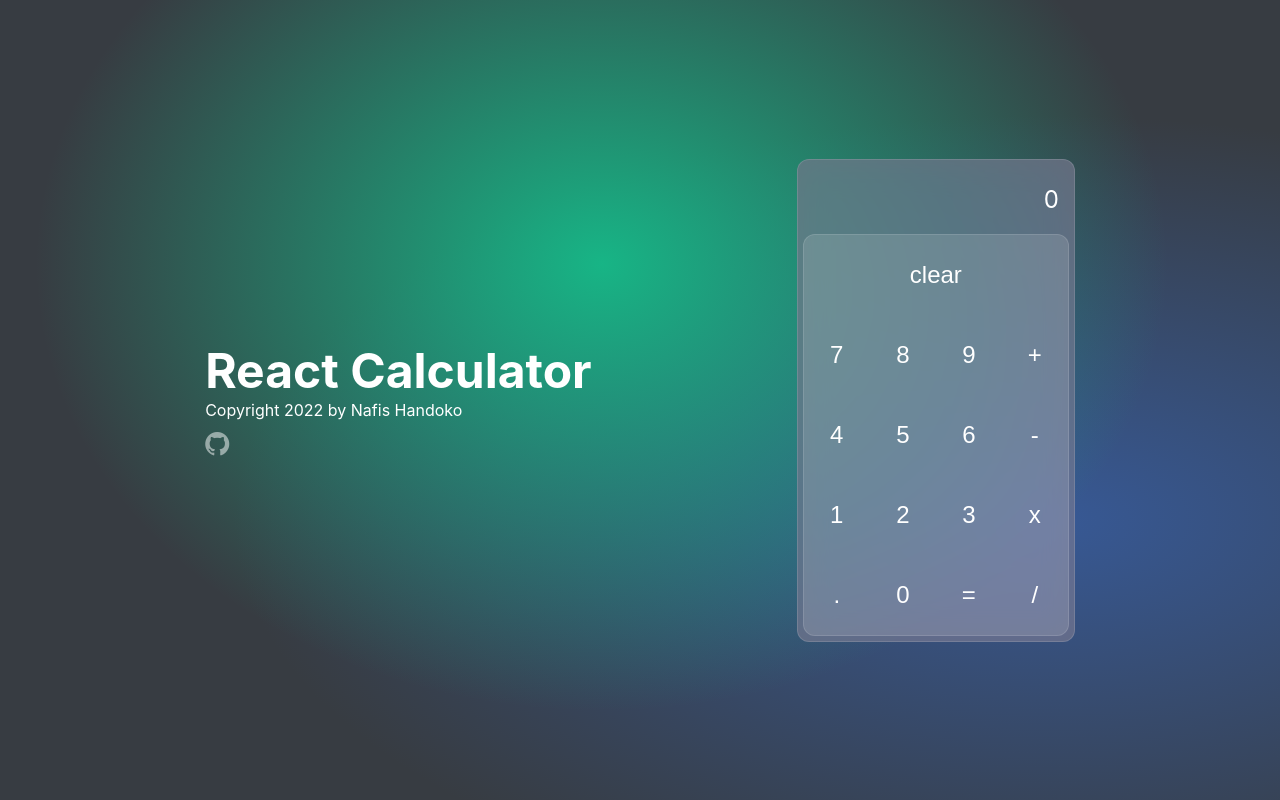
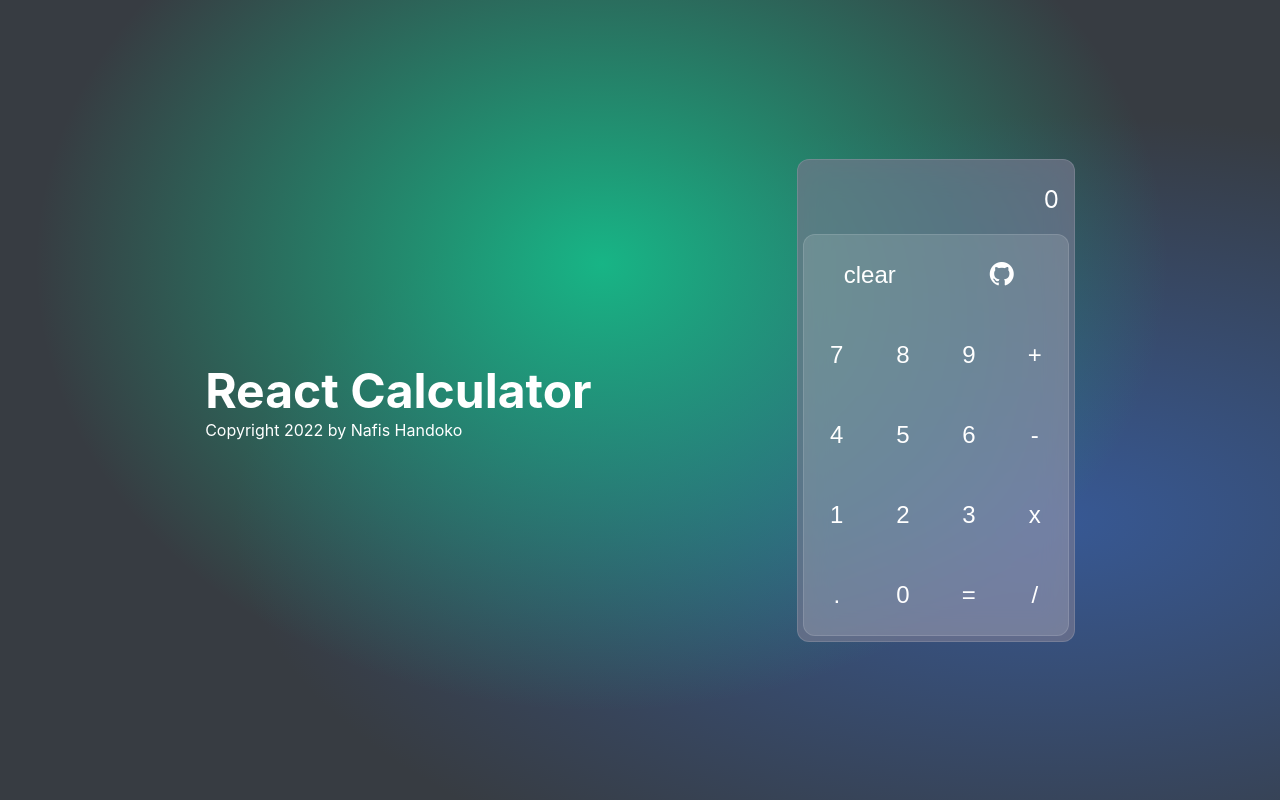
Before and after one commit to NafisHandoko/react-calculator, a React (Vite) app: page / in a window 1280 px wide. Built offline with nearby package versions, Linux system fonts and the light colour scheme.

Commit message:
move repo link from outside to inside calculator

```diff
--- a/src/App.css
+++ b/src/App.css
@@ -32,17 +32,6 @@ p{
   font-size: 16px;
 }
 
-.repo{
-  padding-top: 10px;
-  text-decoration: none;
-  display: inline-block;
-  opacity: 0.5;
-}
-
-.repo:hover{
-  opacity: 1;
-}
-
 .calculator {
   backdrop-filter: blur(16px) saturate(181%);
   -webkit-backdrop-filter: blur(16px) saturate(181%);
@@ -64,7 +53,7 @@ p{
   gap: 0px 0px;
   grid-auto-flow: row;
   grid-template-areas:
-    "clear clear clear clear"
+    "clear clear repo repo"
     ". . . ."
     ". . . ."
     ". . . ."
@@ -77,6 +66,17 @@ p{
   background-color: rgba(255, 255, 255, 0.125);
 }
 
+.repo{
+  padding-top: 10px;
+  text-decoration: none;
+  display: flex;
+  justify-content: center;
+  align-items: center;
+  grid-area: repo;
+  border: 1px solid transparent;
+  padding: 0;
+}
+
 .button{
   color: white;
   padding: 25px;
@@ -85,12 +85,12 @@ p{
   border: 1px solid transparent;
 }
 
-.button:hover{
+.button:hover, .repo:hover{
   border: 1px solid white;
   border-radius: 12px;
 }
 
-.button:active{
+.button:active, .repo:active{
   background-color: rgba(255, 255, 255, 0.125);
 }
 
--- a/src/App.jsx
+++ b/src/App.jsx
@@ -70,12 +70,12 @@ function App() {
       <div className="desc">
         <h1>React Calculator</h1>
         <p>Copyright 2022 by Nafis Handoko</p>
-        <a href="https://github.com/NafisHandoko/react-calculator" className="repo" target="_blank" rel="noopener noreferrer"><i className="bi bi-github"></i></a>
       </div>
       <div className="calculator">
         <div id="display">{display}</div>
         <div className="buttons">
           <button id="clear" className="button" onClick={clearDisplay}>clear</button>
+          <a href="https://github.com/NafisHandoko/react-calculator" className="repo" target="_blank" rel="noopener noreferrer"><i className="bi bi-github"></i></a>
 
           <button id="seven" className="button" onClick={addNumber}>7</button>
           <button id="eight" className="button" onClick={addNumber}>8</button>
```
